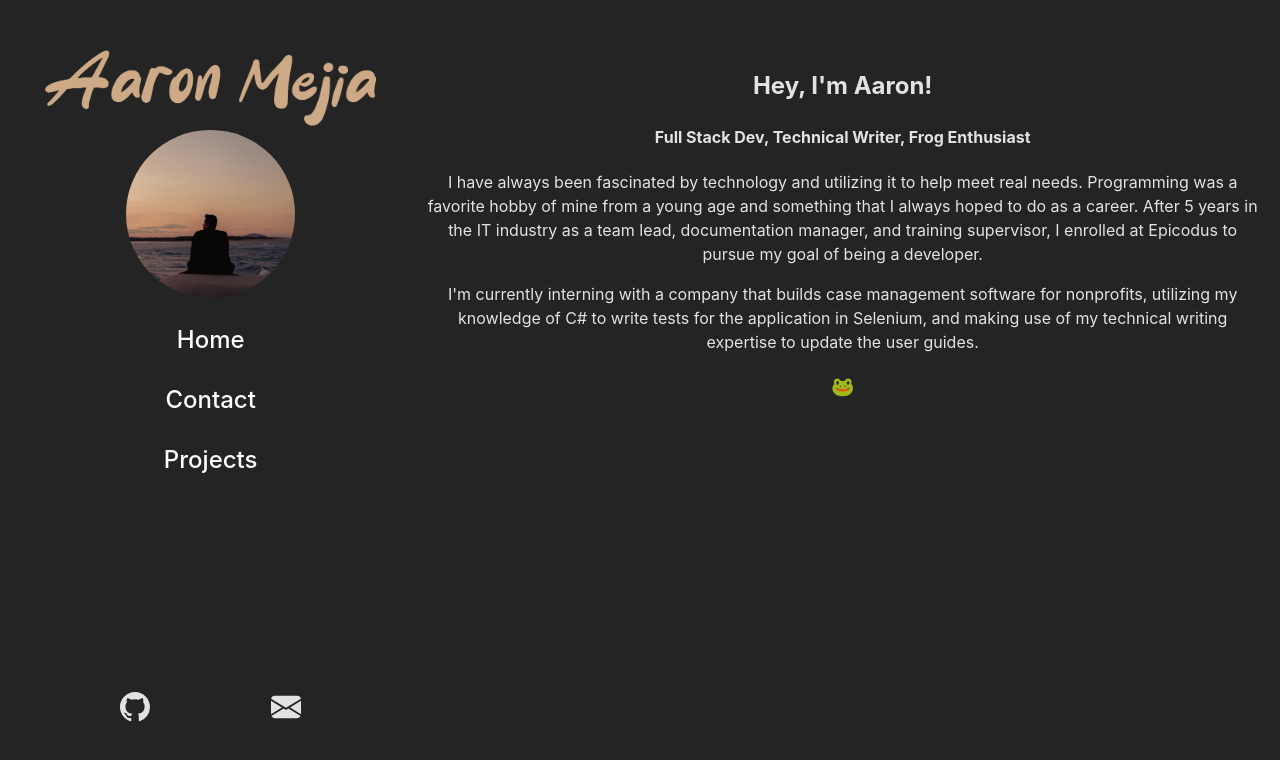
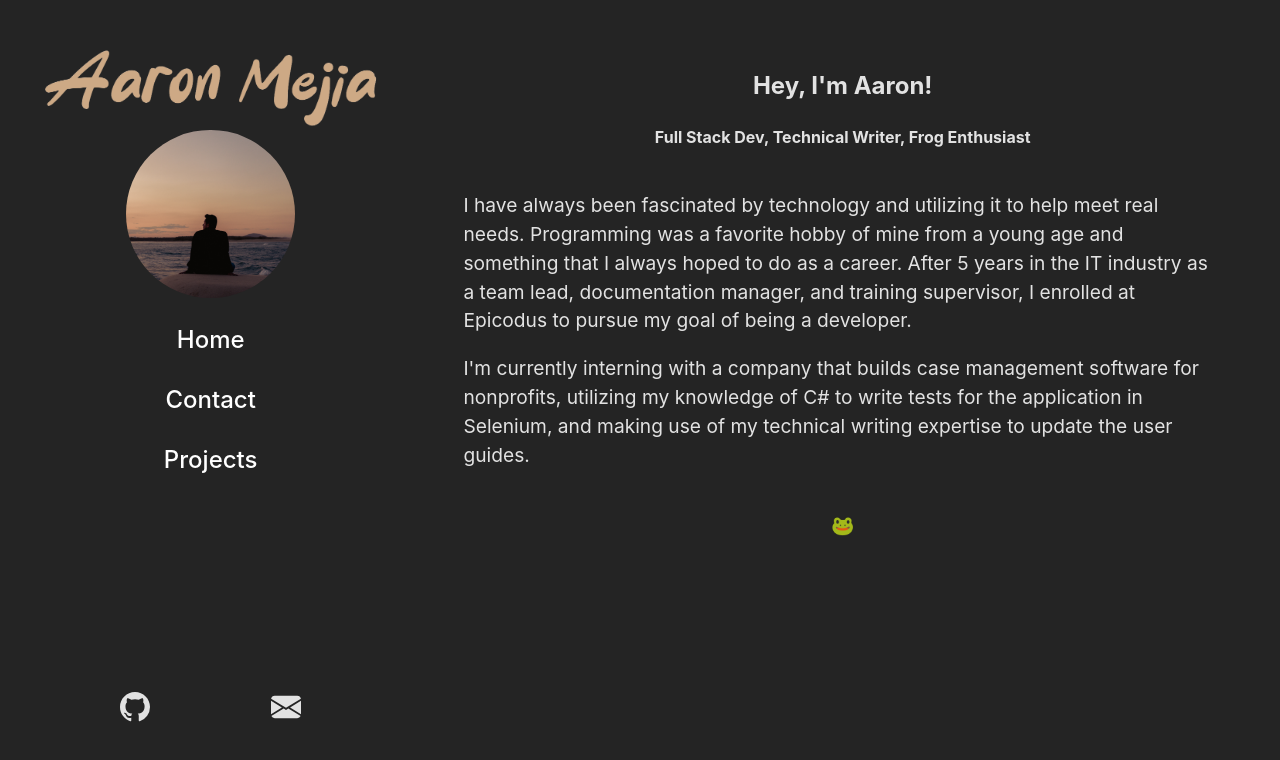
Before and after one commit to mejia-dev/mejia.dev, a React (Vite) app: page / in a window 1280 px wide. Shown: the top 760 px of the page. Built offline with nearby package versions, Linux system fonts and the light colour scheme.

Commit message:
Add styling for About page

```diff
--- a/src/App.css
+++ b/src/App.css
@@ -346,3 +346,9 @@ input[type=radio] {
   width: 100%;
   margin: 1%;
 }
+
+#aboutText {
+  font-size: larger;
+  text-align: left;
+  margin: 5%;
+}
```
